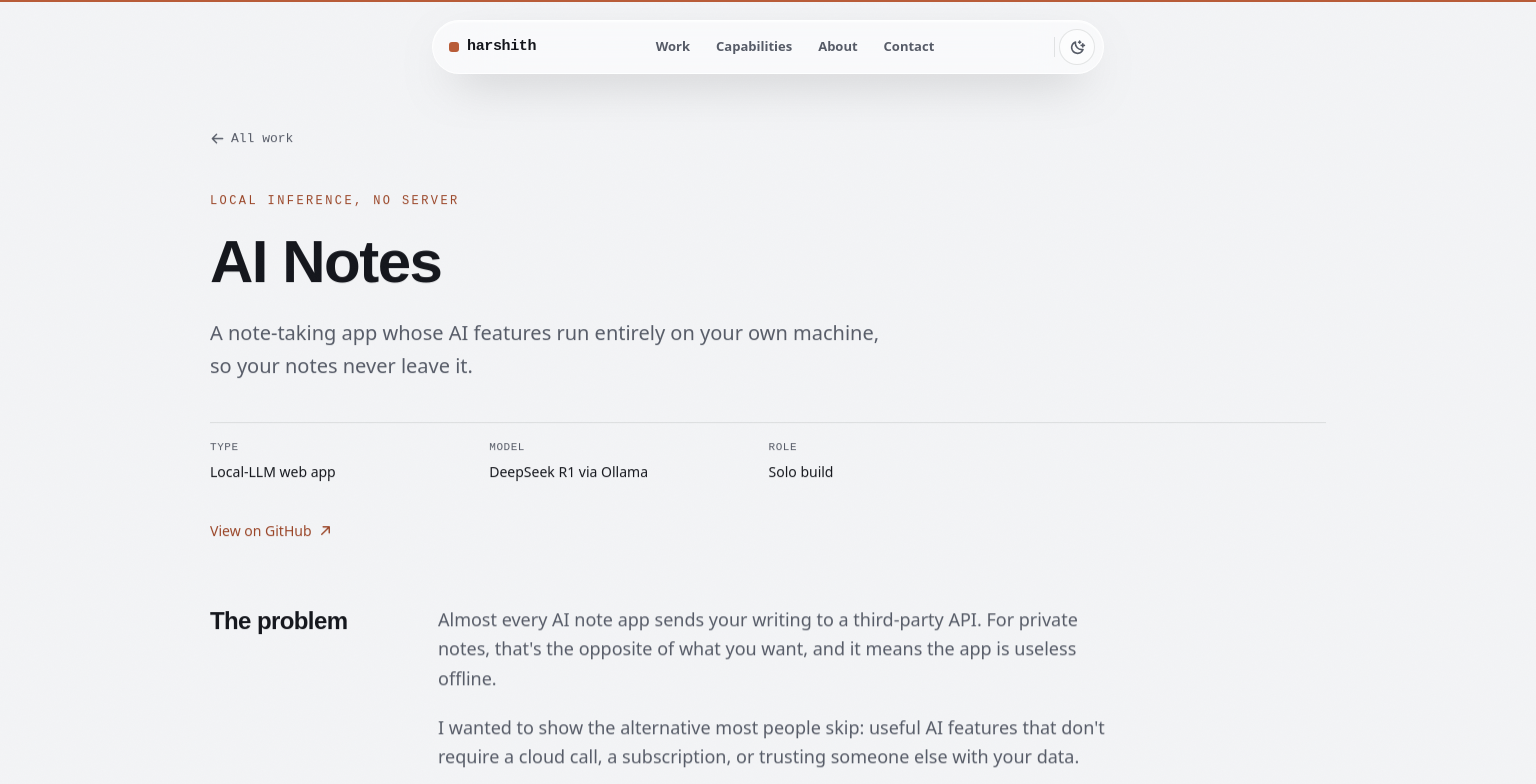
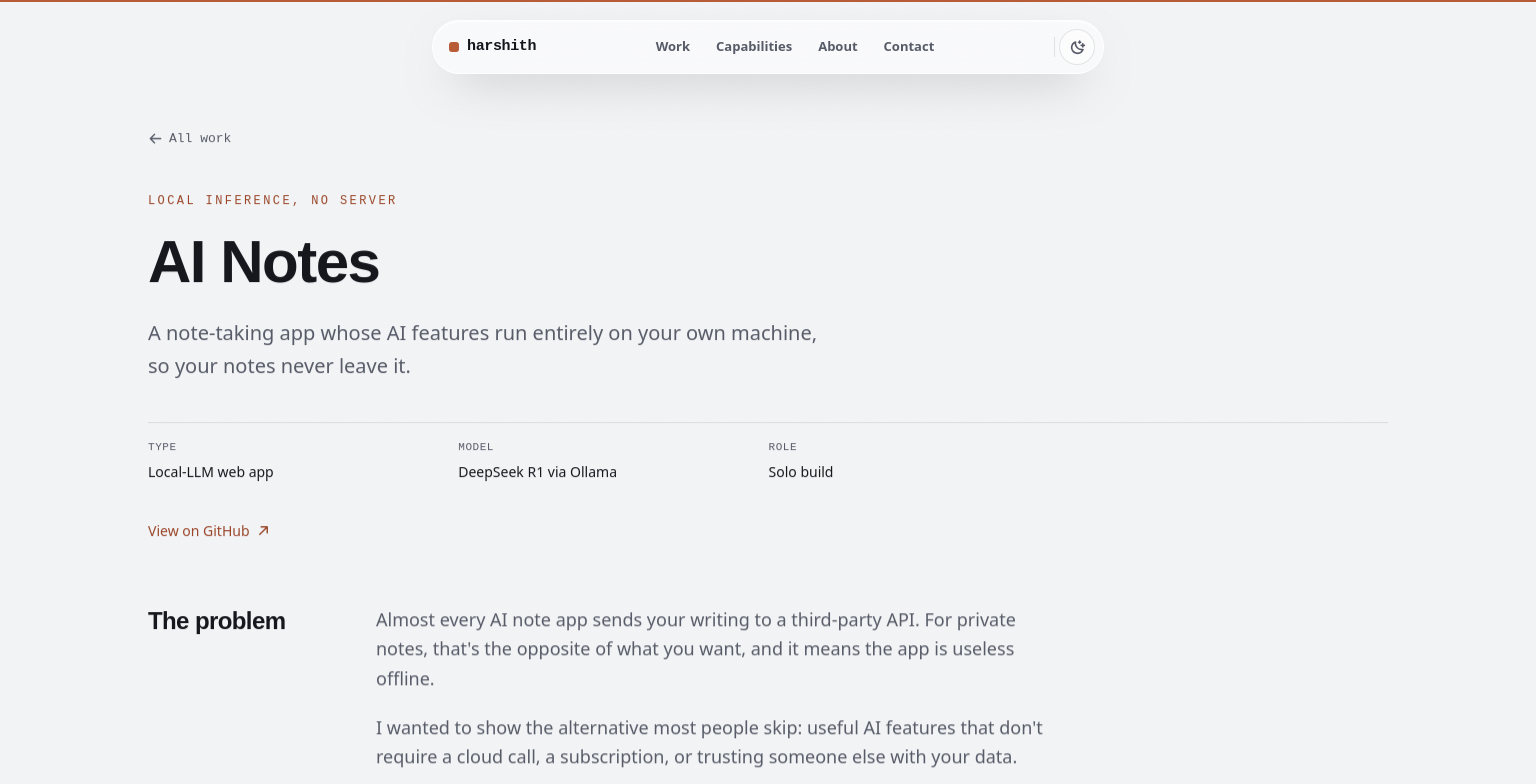
Before and after one commit to Harshith29124/My-Portfolio, a React (Vite) app: page /work/ai-notes in a window 1536 px wide. Shown: the top 784 px of the page. Built offline with nearby package versions, Linux system fonts and the light colour scheme; no server answers.

Commit message:
Optimize layout for large desktops: responsive .shell max-width (1180 -> 1320 -> 1460) and wider work-row text on xl; measured 1180px container on 1920px viewport left ~370px dead margin per side

```diff
--- a/src/components/WorkRow.tsx
+++ b/src/components/WorkRow.tsx
@@ -52,7 +52,7 @@ export default function WorkRow({ project }: { project: Project }) {
             {title}
           </h3>
 
-          <p className="mt-3 max-w-xl text-pretty leading-relaxed text-dim md:text-lg">
+          <p className="mt-3 max-w-xl text-pretty leading-relaxed text-dim md:text-lg xl:max-w-3xl">
             {outcome}
           </p>
 
--- a/src/index.css
+++ b/src/index.css
@@ -508,6 +508,8 @@
   }
 
   /* Reusable wrapping container */
+  /* Content container. Scales with the display so large desktops don't leave
+     huge dead margins, while long-form text keeps a readable measure. */
   .shell {
     width: 100%;
     max-width: 1180px;
@@ -519,4 +521,16 @@
       padding-inline: 2rem;
     }
   }
+  @media (min-width: 1440px) {
+    .shell {
+      max-width: 1320px;
+      padding-inline: 2.5rem;
+    }
+  }
+  @media (min-width: 1728px) {
+    .shell {
+      max-width: 1460px;
+      padding-inline: 3rem;
+    }
+  }
 }
```
